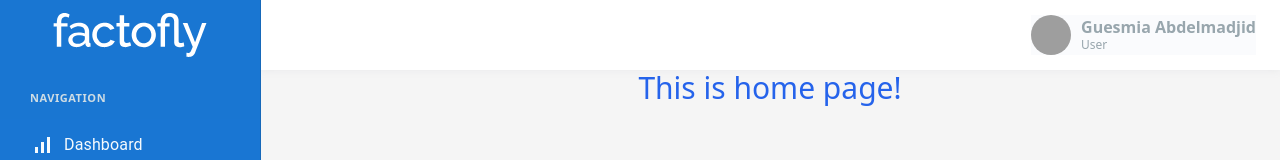
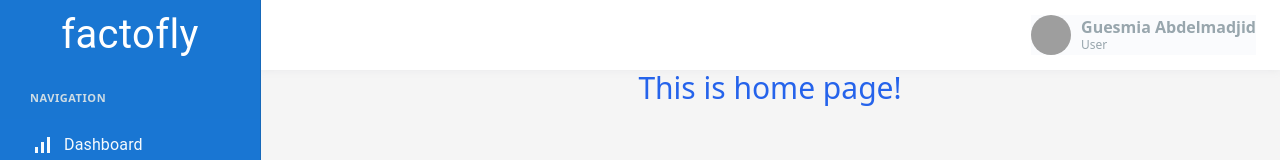
Before and after one commit to vladyslavsokolov856/prolancer_frontend, a React (Vite) app: page / in a window 1280 px wide. Shown: the top 160 px of the page. Built offline with nearby package versions, Linux system fonts and the light colour scheme; grey boxes are pictures that could not be loaded.

Commit message:
update import path

```diff
--- a/src/components/Utils/LogoIcon.tsx
+++ b/src/components/Utils/LogoIcon.tsx
@@ -1,8 +1,7 @@
-import { Box, BoxProps } from '@mui/material';
-import { ReactComponent as Logo } from '@/assets/logo.svg';
+import { Box, BoxProps, Typography } from '@mui/material'
 
 interface LogoIconProps extends BoxProps {
-  color?: string;
+  color?: string
 }
 
 const LogoIcon: React.FC<LogoIconProps> = ({ color = 'white', ...props }) => {
@@ -14,9 +13,12 @@ const LogoIcon: React.FC<LogoIconProps> = ({ color = 'white', ...props }) => {
       borderRadius="50%"
       {...props}
     >
-      <Logo style={{ fill: color }} />
+      {/* <Logo style={{ fill: color }} /> */}
+      <Typography fontSize={40} color={color}>
+        factofly
+      </Typography>
     </Box>
-  );
-};
+  )
+}
 
-export default LogoIcon;
+export default LogoIcon
```
Also changed, not shown: src/components/Layout/index.tsx (+5 -5 lines).
